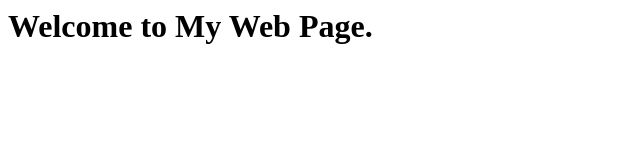
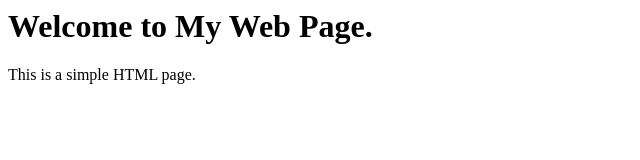
Before and after one commit to faceries08-afk/reto-5, a plain HTML site: page index.html in a window 1280 px wide. Shown: the whole page, without its empty margins (0-640 px from the left). Drawn offline with Linux system fonts and the light colour scheme.

Commit message:
Prueba en nueva rama

```diff
--- a/index.html
+++ b/index.html
@@ -4,4 +4,6 @@
 </head>
 <body>
     <h1>Welcome to My Web Page.</h1>
+    <p>This is a simple HTML page.</p>
+</body>
 </html>
```
